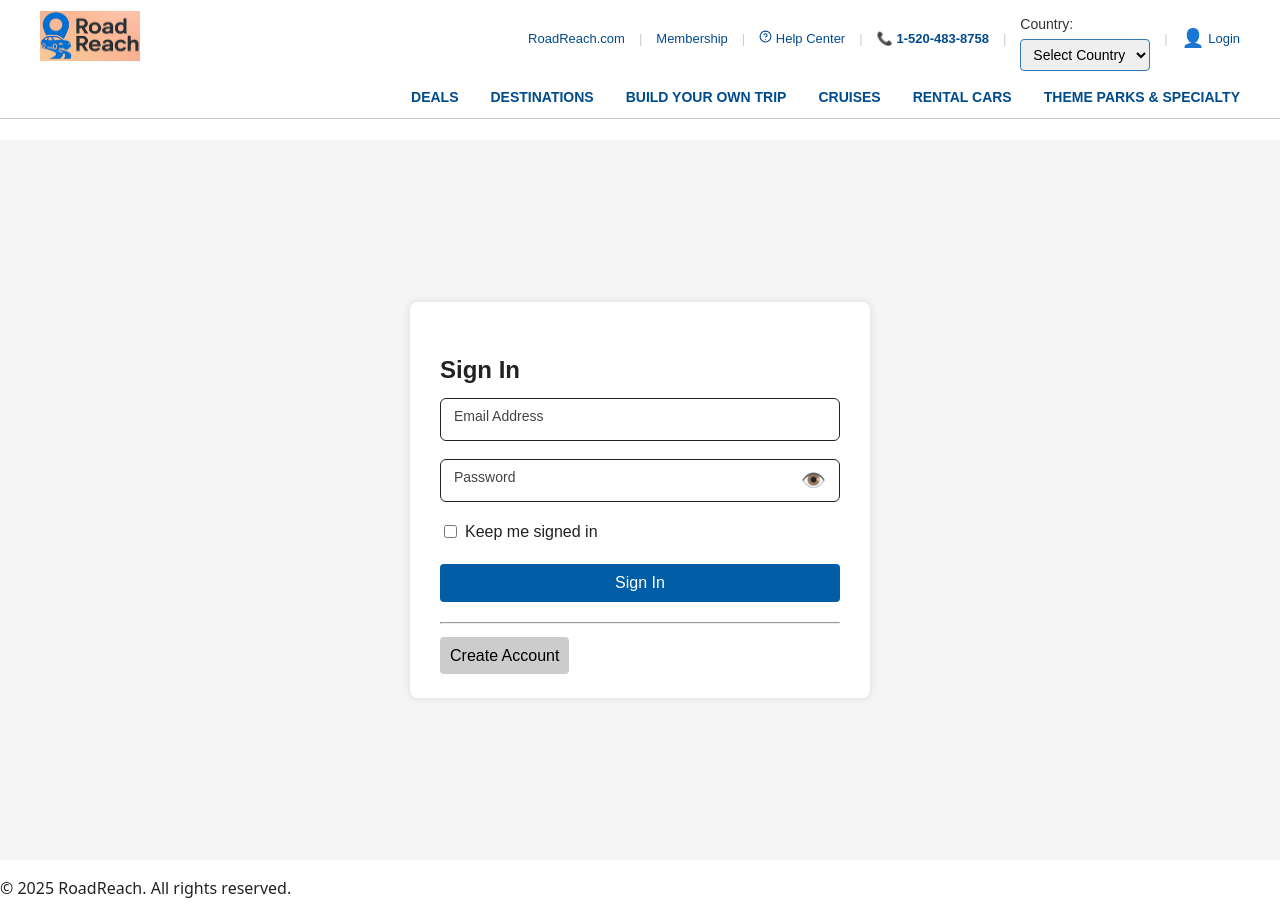
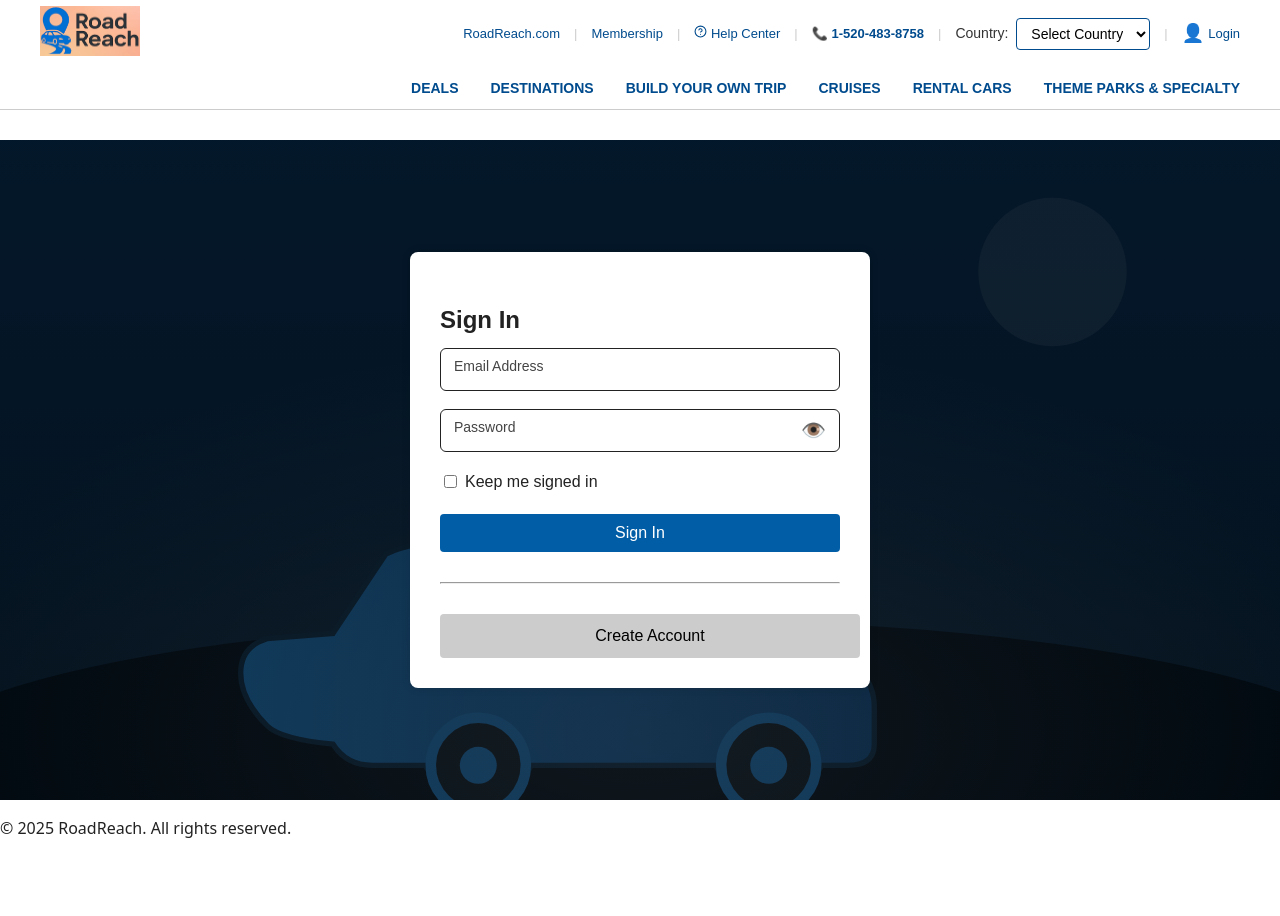
Before and after one commit to RoadReach/RoadReach_FrontEnd, a React (Vite) app: page /login in a window 1280 px wide. After the commit the page ends 856 px from the top, so only its background shows below. Built offline with nearby package versions, Linux system fonts and the light colour scheme.

Commit message:
Add background img and adjust country dropdown in header

```diff
--- a/src/App.css
+++ b/src/App.css
@@ -50,3 +50,10 @@ a:hover { text-decoration:underline; }
 .main-content { padding-top: var(--header-height); box-sizing:border-box; }
 
 @media print { body * { visibility:hidden; } .printable, .printable * { visibility:visible; } .printable { position:absolute; left:0; top:0; width:100%; } }
+
+/* Global hero (originally from Home.css) so any page can reuse */
+.home-hero { background-image:url('./assets/backgroundImageHome.jpeg'); background-size:cover; background-position:center; min-height:calc(100vh - var(--header-height)); width:100%; display:flex; justify-content:center; align-items:center; color:#fff; font-size:2rem; font-weight:bold; text-shadow:2px 2px 8px rgba(0,0,0,0.7); padding:40px 20px; box-sizing:border-box; }
+.home-hero__title { color:#fff; text-align:center; margin:0; font-size:clamp(2rem,5vw,3.5rem); }
+/* Generic car hero variation */
+.page-hero--car { position:relative; background:linear-gradient(rgba(0,0,0,0.55),rgba(0,0,0,0.55)), url('./assets/hero-car.svg') center/cover no-repeat; min-height:calc(50vh - var(--header-height)); display:flex; justify-content:center; align-items:center; padding:48px 20px; color:#fff; text-shadow:2px 2px 6px rgba(0,0,0,0.7); }
+.page-hero--car .page-hero__title { margin:0; font-size:clamp(2.2rem,5.2vw,3.2rem); font-weight:600; letter-spacing:.5px; }
--- a/src/components/CreateAccount.css
+++ b/src/components/CreateAccount.css
@@ -1,5 +1,9 @@
-.create-account { width:100%; }
-.create-account__card { }
+.create-account { width:100%; position:relative; min-height:calc(100vh - var(--header-height)); display:flex; justify-content:center; align-items:center; padding:40px 20px; box-sizing:border-box; }
+/* Distinct background for Create Account page */
+/* Use car image but with a different color treatment than login */
+/* Warm sunrise gradient (peach → soft orange) over car image */
+.create-account::before { content:""; position:absolute; inset:0; background:linear-gradient(135deg, rgba(255,184,128,0.72), rgba(255,118,92,0.72)), url('../assets/hero-car.svg') center/cover no-repeat; filter:saturate(115%) brightness(1.05); }
+.create-account__card { position:relative; z-index:1; }
 .create-account__title { margin-bottom:10px; }
 .create-account__terms { font-size:14px; margin-bottom:10px; }
 .create-account__terms a { color:#005DA6; }
--- a/src/components/GeoDropdown.css
+++ b/src/components/GeoDropdown.css
@@ -1,4 +1,8 @@
 .geo { font-size:14px; }
 .geo label { display:block; margin-top:8px; font-weight:500; }
-.geo select { margin-top:4px; padding:6px 8px; border:1px solid #337ab7; border-radius:4px; font-size:14px; }
+.geo select { margin-top:4px; padding:6px 10px; border:1px solid #004B8D; border-radius:4px; font-size:14px; background:#fff; }
+.geo select:focus { outline:2px solid #005DA6; outline-offset:1px; }
+.geo--inline { display:flex; align-items:center; gap:8px; }
+.geo--inline label { margin:0; display:inline; }
+.geo--inline select { margin:0; }
 .geo .geo-error { color:#d32f2f; margin-top:4px; font-size:12px; }
--- a/src/components/GeoDropdown.tsx
+++ b/src/components/GeoDropdown.tsx
@@ -82,7 +82,7 @@ const GeoDropdown: React.FC<GeoDropdownProps> = ({ showOnlyCountry, onCountryCha
   };
 
   return (
-  <div className="geo">
+  <div className={`geo ${showOnlyCountry ? 'geo--inline' : ''}`}>
       {/* Country Dropdown */}
       <label htmlFor="country">Country:</label>
       <select
--- a/src/components/Login.css
+++ b/src/components/Login.css
@@ -1,6 +1,14 @@
-.login { }
-.login__card { }
+.login { position:relative; min-height:calc(100vh - var(--header-height)); display:flex; justify-content:center; align-items:center; padding:40px 20px; box-sizing:border-box; }
+.login::before { content:""; position:absolute; inset:0; background:linear-gradient(rgba(0,0,0,0.55),rgba(0,0,0,0.55)), url('../assets/hero-car.svg') center/cover no-repeat; filter:saturate(110%); }
+.login__card { position:relative; z-index:1; }
 .login__title { margin-bottom:10px; }
 .login__checkbox { display:flex; align-items:center; margin-top:15px; }
 .login__checkbox span { margin-left:5px; }
-.login__divider { margin:20px 0; }
+.login__divider { margin:30px 0; }
+.login__full-btn { width:100%; }
+
+/* Center the Create Account button with natural width */
+.login__center-btn { display:block; margin:0 auto; width:100%; text-align:center; }
+
+/* Utility for relative container (password field) */
+.login__relative { position:relative; }
--- a/src/components/login.tsx
+++ b/src/components/login.tsx
@@ -127,7 +127,7 @@ const Login: React.FC = () => {
           </div>
 
           {/* Password */}
-          <div className="floating-group" style={{ position:'relative' }}>
+          <div className="floating-group login__relative">
             <input
               type={showPassword ? "text" : "password"}
               name="password"
@@ -175,10 +175,10 @@ const Login: React.FC = () => {
           </div>
 
           {/* Submit */}
-          <button type="submit" className="btn btn--primary mt-20" style={{ width:'100%' }}>Sign In</button>
+          <button type="submit" className="btn btn--primary login__full-btn mt-20">Sign In</button>
 
           <hr className="login__divider" />
-          <Link to="/create-account" className="btn btn--secondary" style={{ width:'100%' }}>
+          <Link to="/create-account" className="btn btn--secondary login__center-btn">
             Create Account
           </Link>
         </form>
```
Also changed, not shown: src/assets/hero-car.svg (added).
